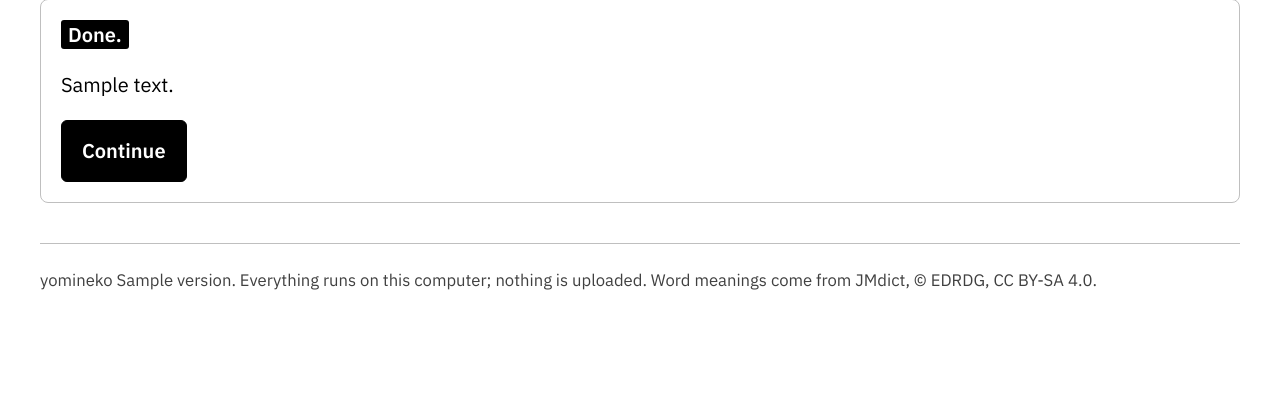
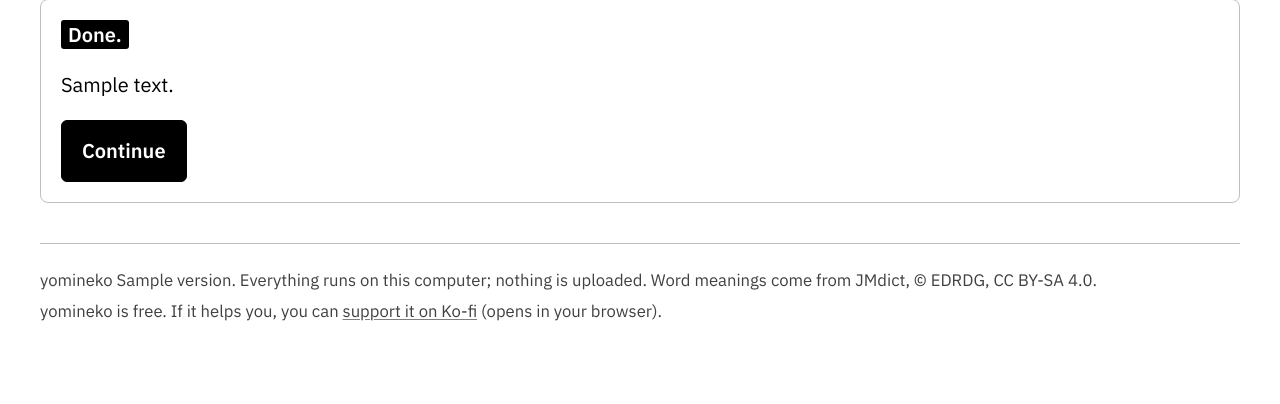
Before and after one commit to ctorres345/Yomineko, a Python web app: template src/yomineko/web/templates/job.html in a window 1280 px wide. Shown: the part 370-774 px from the top of the page. Run offline with Jinja, Linux system fonts and the light colour scheme; the template is opened without the code that fills it: most values are stand-ins (such as "Sample title", 1, 10 or a date in 2020); some web fonts are replaced.

Commit message:
README polish, screenshots and a Ko-fi link (YOM-77)
- README: centred header with badges, a "What it does" summary, the story behind the project,
  screenshots of the app, a shorter step-by-step guide, the supported games in one table with the
  details folded away, an "Add your game" section that invites contributions, and a Ko-fi section.
- Screenshots in docs/assets/screenshots, taken with a demo ROM and sentences written for them
  (no game text).
- App: a quiet "support it on Ko-fi" link in the footer, opened in the system browser
  (pywebview's OPEN_EXTERNAL_LINKS_IN_BROWSER is now set explicitly).
- .github/FUNDING.yml for GitHub's Sponsor button.

Co-Authored-By: Claude Opus 5.5 (1M context) <noreply@anthropic.com>
Claude-Session: https://claude.ai/code/session_0119k1qpwiNvvPEAKWweJ93W

```diff
--- a/src/yomineko/app/launch.py
+++ b/src/yomineko/app/launch.py
@@ -21,6 +21,7 @@ def _open_window(url: str) -> bool:
         import webview  # the app extra; imported late so the CLI never needs it
 
         webview.settings["ALLOW_DOWNLOADS"] = True  # exports are file downloads
+        webview.settings["OPEN_EXTERNAL_LINKS_IN_BROWSER"] = True  # the Ko-fi link (target=_blank)
         webview.create_window("yomineko", url, width=1100, height=800, min_size=(360, 500))
         webview.start()
     except Exception as e:  # no GUI toolkit, no WebView2 runtime ...
--- a/src/yomineko/web/static/app.css
+++ b/src/yomineko/web/static/app.css
@@ -183,6 +183,8 @@ article > footer { border-top: 1px solid var(--yk-line); }
 /* Page frame */
 body > header { border-bottom: 1px solid var(--yk-line); }
 body > footer { border-top: 1px solid var(--yk-line); color: var(--yk-fg2); }
+body > footer .support { display: block; margin-top: 0.25rem; }
+body > footer .support a { color: inherit; }
 .brand { text-decoration: none; }
 .brand strong { color: var(--yk-fg); }
 .brand [lang=ja] { color: var(--yk-fg2); }
--- a/src/yomineko/web/templates/base.html
+++ b/src/yomineko/web/templates/base.html
@@ -32,6 +32,9 @@
   <footer class="container">
     <small>yomineko {{ version }}. Everything runs on this computer; nothing is uploaded.
     Word meanings come from JMdict, &copy; EDRDG, CC BY-SA 4.0.</small>
+    <small class="support">yomineko is free. If it helps you, you can
+    <a href="https://ko-fi.com/pandaveloper" target="_blank" rel="noopener noreferrer">support it on Ko-fi</a>
+    (opens in your browser).</small>
   </footer>
 </body>
 </html>
```
Also changed, not shown: tests/test_app.py (+2 -1 lines), tests/test_web.py (+7 -1 lines), tests/test_web_palette.py (+6 -1 lines), .github/FUNDING.yml (added), CHANGELOG.md, README.md, 4 other files.
